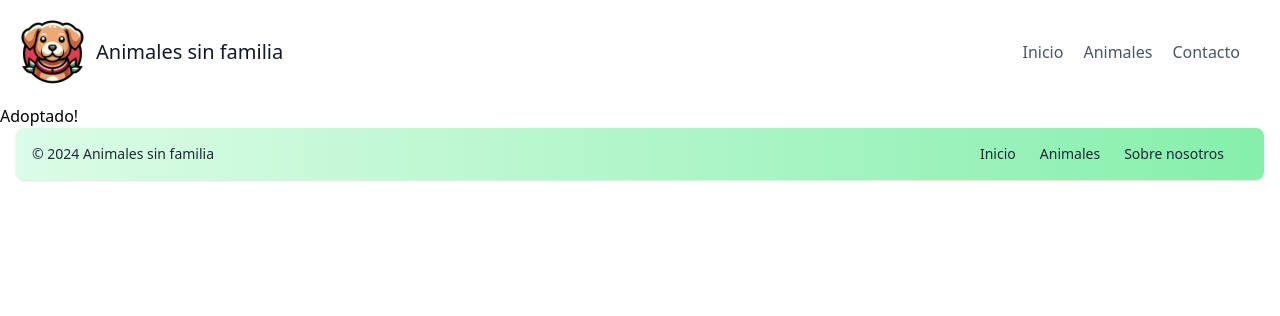
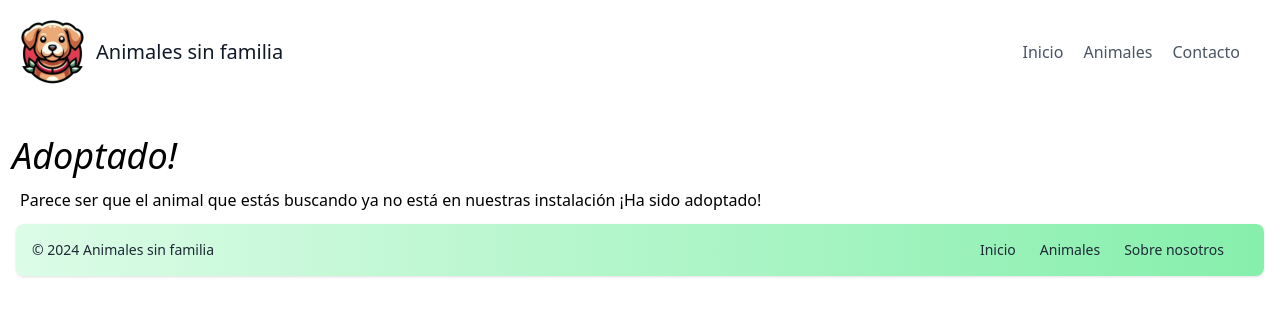
Before and after one commit to IvGaLa/animalessinfamilia, a React (Create React App) app: page /adopted in a window 1280 px wide. Shown: the top 316 px of the page. Built offline with nearby package versions, Linux system fonts and the light colour scheme.

Commit message:
Modifico la página de adoptado.

```diff
--- a/src/components/page/animals/Adopted.jsx
+++ b/src/components/page/animals/Adopted.jsx
@@ -1,9 +1,14 @@
-import React from 'react'
+import React, { useContext } from 'react'
+import Contexto from '../../contexts/Contexto'
 
 function Adopted() {
+
+  const { data } = useContext(Contexto)
+
   return (
     <div>
-      Adoptado!
+      <h2 className={data.estilos.h2}>Adoptado!</h2>
+      <p className={data.estilos.p}>Parece ser que el animal que estás buscando ya no está en nuestras instalación ¡Ha sido adoptado!</p>
     </div>
   )
 }
```
